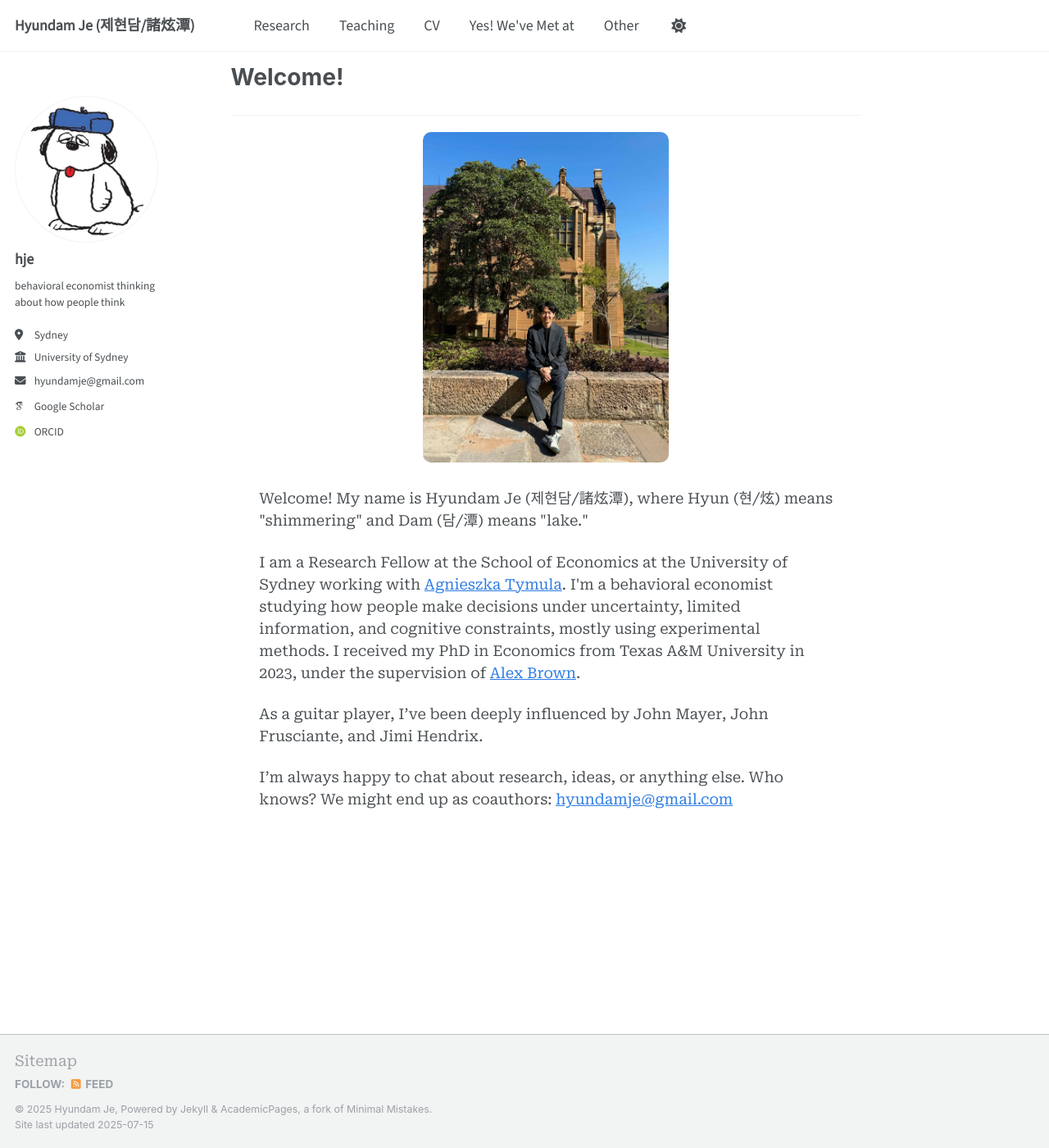
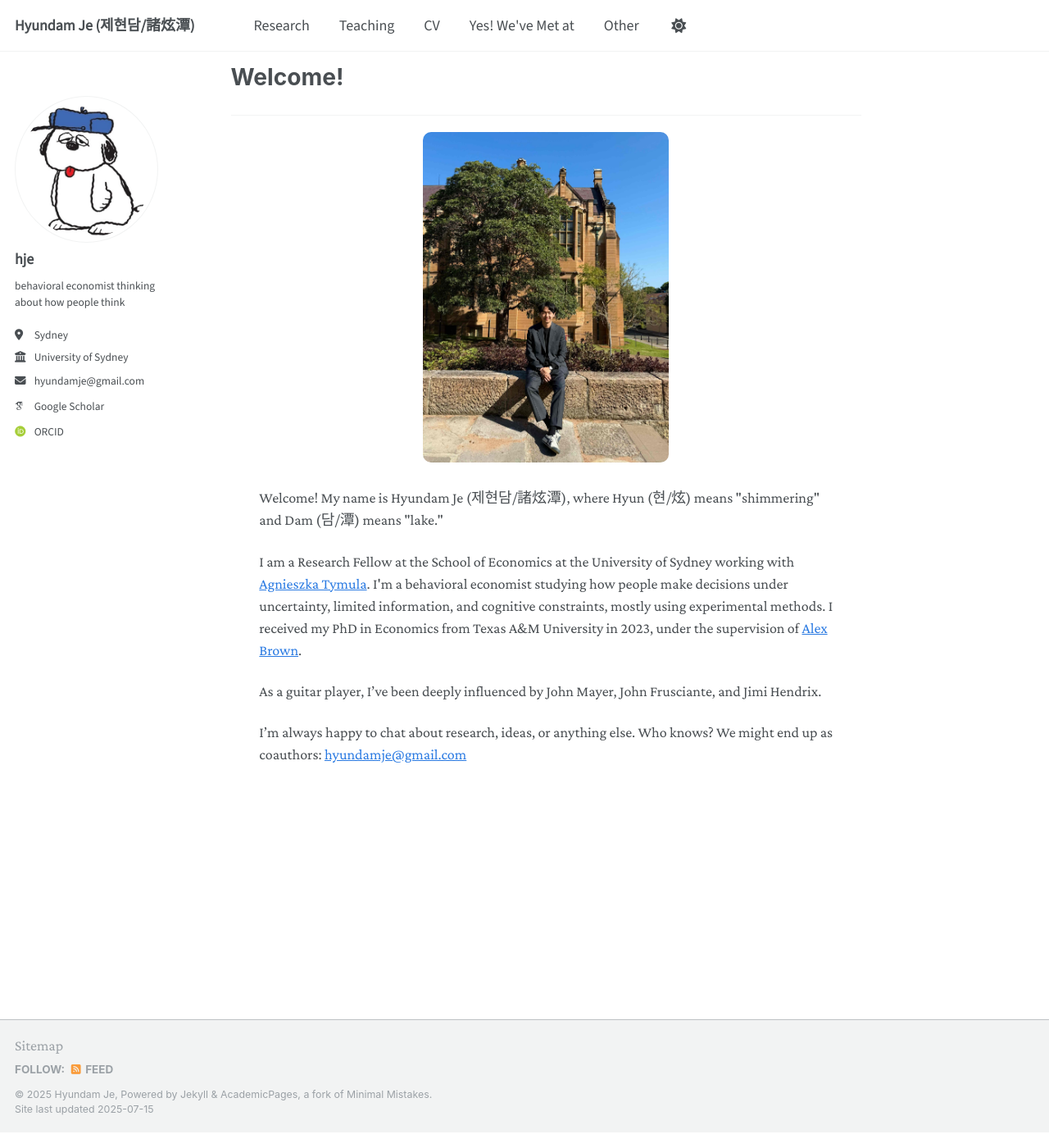
Before and after one commit to hyundamje/hyundamje.github.io, a Jekyll site: the page built from _pages/about.md, in a window 1280 px wide and 1400 px high, scrolled down 19 px. Shown: the whole window at 82% size. Built offline with Jekyll 4.4.1, drawn with Linux system fonts in a browser that asks for light colours; some web fonts are replaced.

Commit message:
Update _base.scss

```diff
--- a/_sass/layout/_base.scss
+++ b/_sass/layout/_base.scss
@@ -17,7 +17,8 @@ body {
   padding-bottom: 9em;
  // font-family: 'Merriweather', serif;
 // font-family: 'Source Serif 4', serif;
-  font-family: 'Roboto Serif', serif;
+ // font-family: 'Roboto Serif', serif;
+ font-family: 'Crimson Pro', serif;
 
 
   line-height: 1.5;
```
